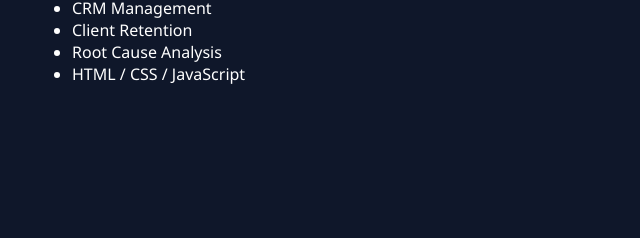
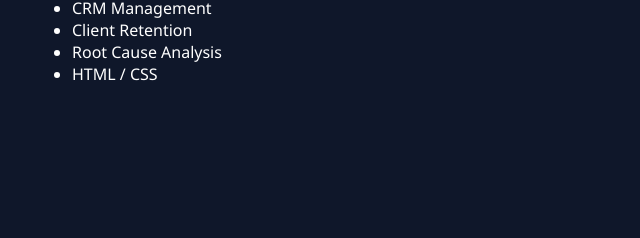
Before and after one commit to umairbajwa018/umairbajwa018.github.io, a plain HTML site: page index.html in a window 1280 px wide. Shown: the part 1810-2048 px from the top of the page, 96-736 px from the left. Drawn offline with Linux system fonts and the light colour scheme.

Commit message:
Update index.html

```diff
--- a/index.html
+++ b/index.html
@@ -39,7 +39,7 @@
 <li>CRM Management</li>
 <li>Client Retention</li>
 <li>Root Cause Analysis</li>
-<li>HTML / CSS / JavaScript</li>
+<li>HTML / CSS </li>
 </ul>
 </section>
 
```
